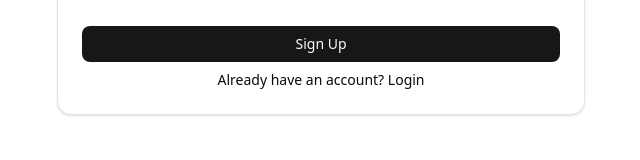
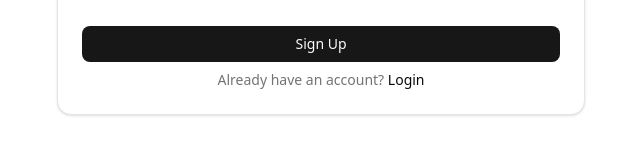
Before and after one commit to zygreion/quizzy, a Next.js app: page /auth/register in a window 1280 px wide. Shown: the part 513-673 px from the top of the page, without its empty margins (319-959 px from the left). Built offline with nearby package versions, Linux system fonts and the light colour scheme; no server answers.

Commit message:
Change footer text of login and register form

```diff
--- a/src/components/auth/login-form.tsx
+++ b/src/components/auth/login-form.tsx
@@ -110,12 +110,16 @@ export default function LoginForm() {
             {!isSubmitting ? 'Sign In' : <Spinner />}
           </Button>
 
-          <Link
-            href="/auth/register"
-            className="inline-block text-sm underline-offset-4 hover:underline"
-          >
-            Don't have an account? Register
-          </Link>
+          <div className="text-sm">
+            <span className="text-muted-foreground">
+              Don't have an account?
+            </span>{' '}
+            <Link href="/auth/register">
+              <span className="underline-offset-4 hover:underline">
+                Register
+              </span>
+            </Link>
+          </div>
         </div>
       </form>
     </Form>
--- a/src/components/auth/register-form.tsx
+++ b/src/components/auth/register-form.tsx
@@ -129,12 +129,15 @@ export default function RegisterForm() {
           <Button type="submit" className="w-full hover:cursor-pointer">
             {!isSubmitting ? 'Sign Up' : <Spinner />}
           </Button>
-          <Link
-            href="/auth/login"
-            className="inline-block text-sm underline-offset-4 hover:underline"
-          >
-            Already have an account? Login
-          </Link>
+
+          <div className="text-sm">
+            <span className="text-muted-foreground">
+              Already have an account?
+            </span>{' '}
+            <Link href="/auth/login">
+              <span className="underline-offset-4 hover:underline">Login</span>
+            </Link>
+          </div>
         </div>
       </form>
     </Form>
```
